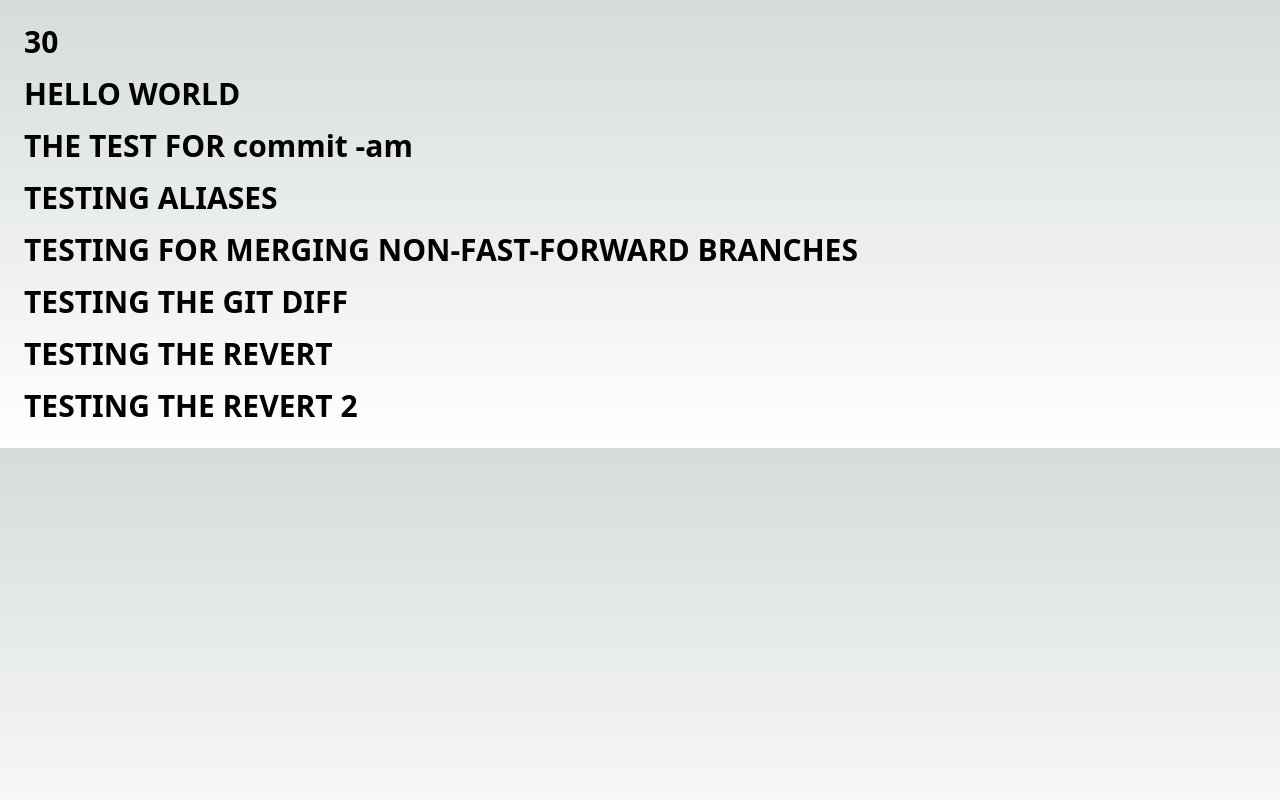
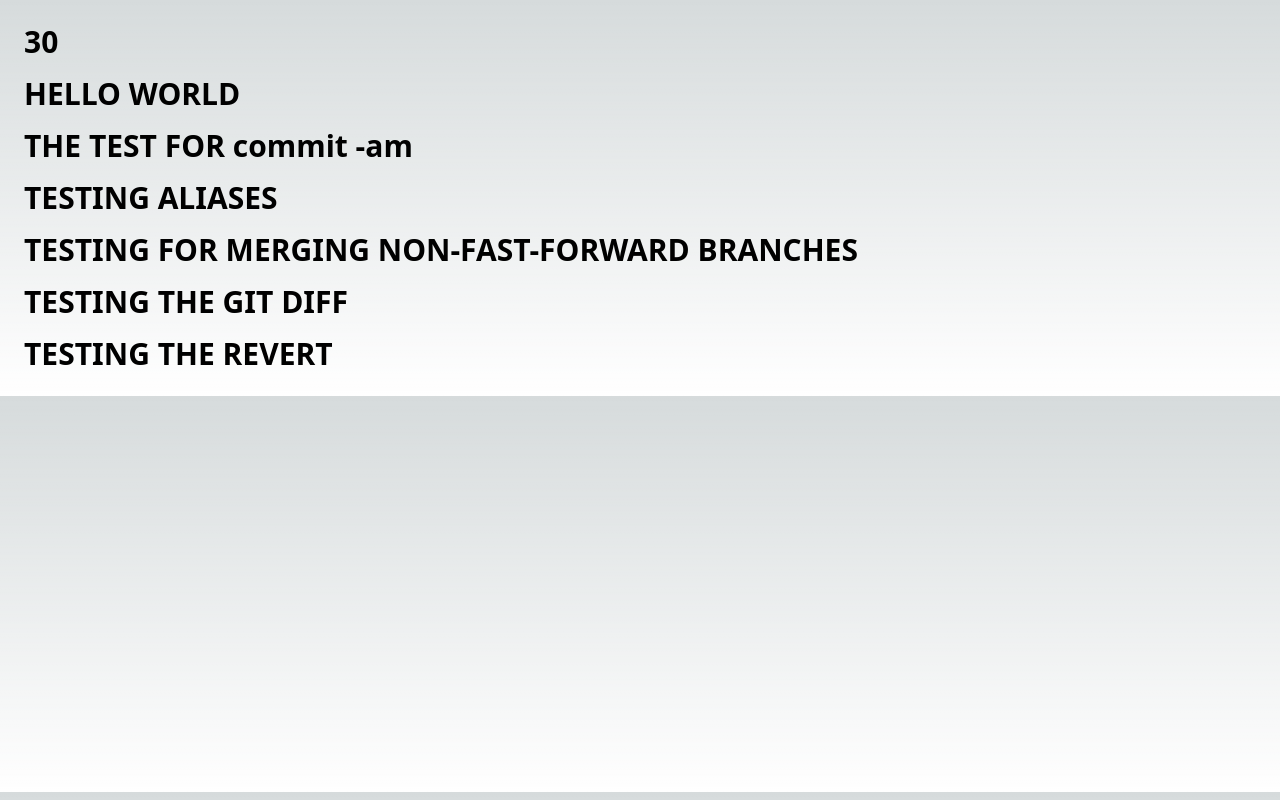
Before and after one commit to PouryaSoleimani/GIT-TEST, a Next.js app: page /courses in a window 1280 px wide. Built offline with nearby package versions, Linux system fonts and the light colour scheme.

Commit message:
Revert "testing the revert 2"
This reverts commit c479196ddbc9b4e7bcb46f1a1f7f5eab87ef81d6.

```diff
--- a/pages/courses.tsx
+++ b/pages/courses.tsx
@@ -13,7 +13,6 @@ const Courses: NextPage<Props> = ({ }) => {
             <p>TESTING FOR MERGING NON-FAST-FORWARD BRANCHES</p>
             <p>TESTING THE GIT DIFF</p>
             <p>TESTING THE REVERT </p>
-            <p>TESTING THE REVERT 2</p>
         </div>
     )
 }
```
